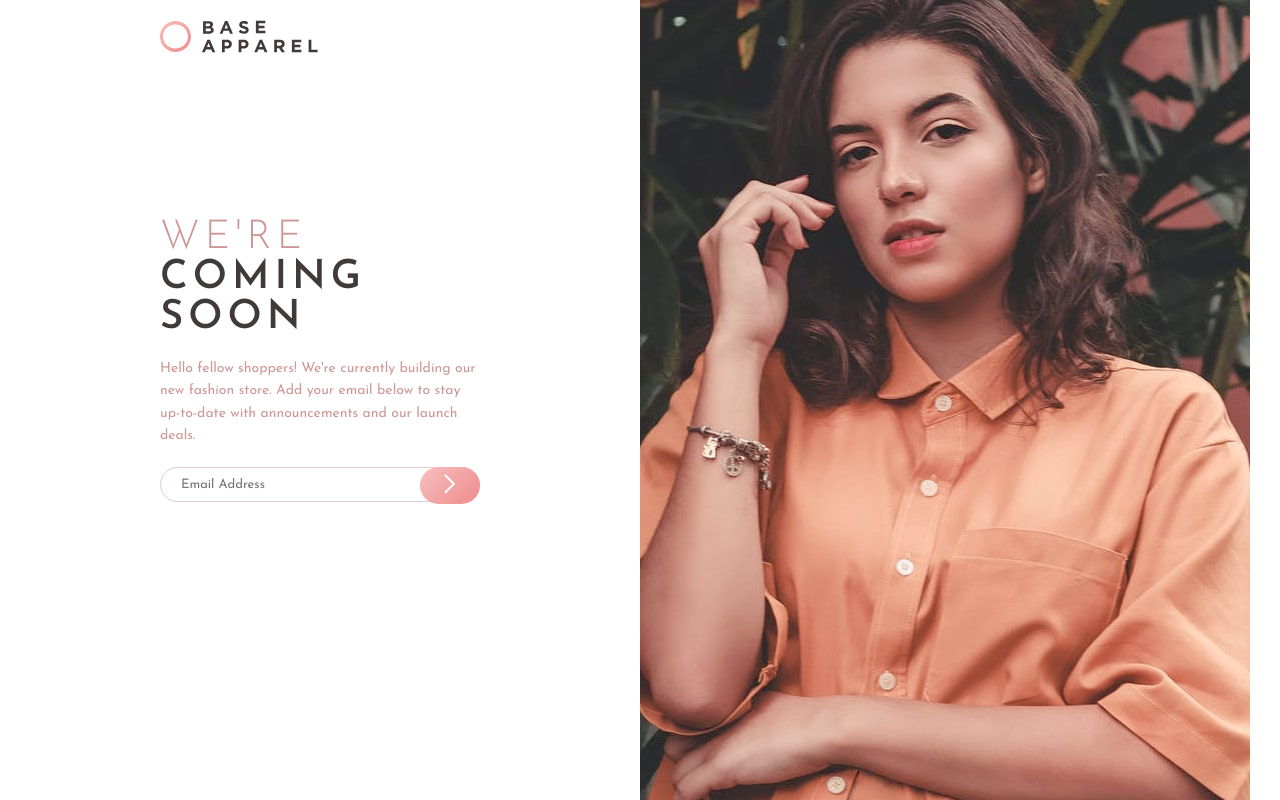
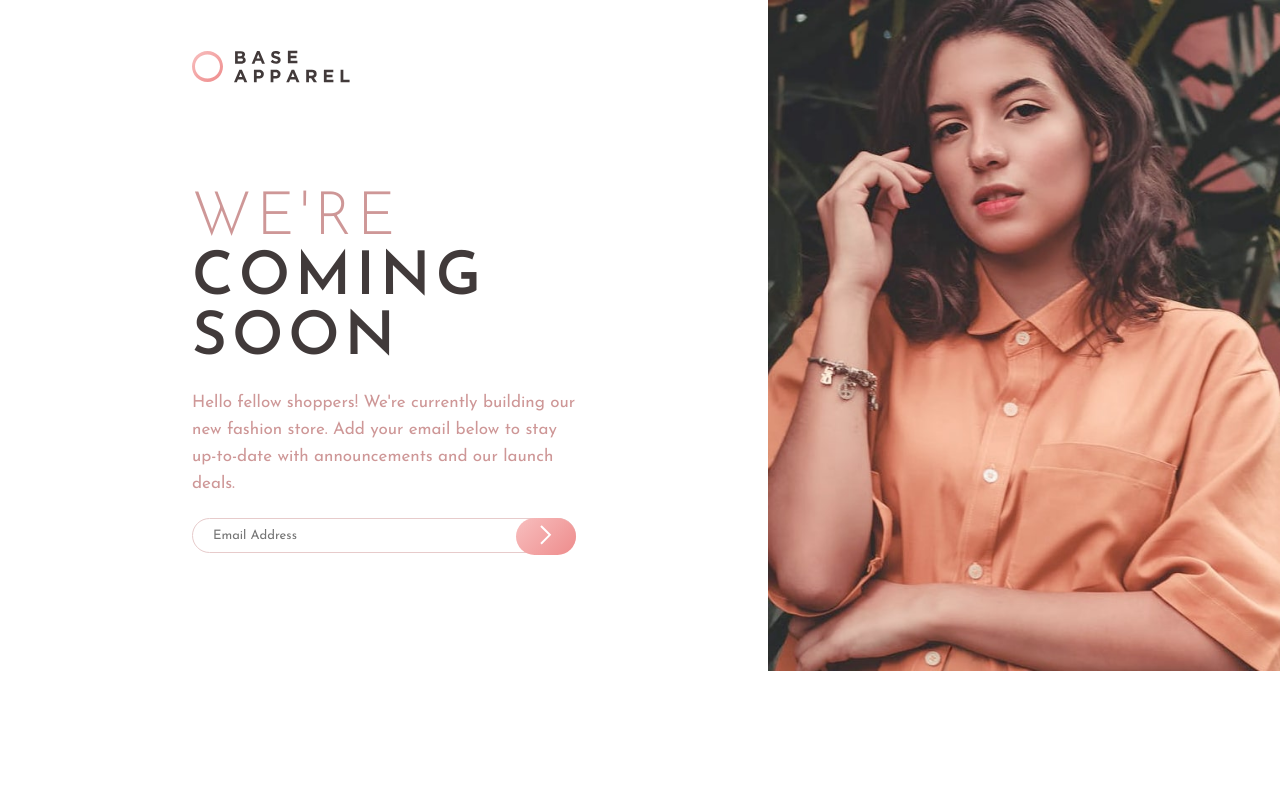
Before and after one commit to k1d12r04/base-apparel-coming-soon-master, a plain HTML site: page index.html in a window 1280 px wide. Drawn offline with Linux system fonts and the light colour scheme.

Commit message:
Adjust grid layout

```diff
--- a/style.css
+++ b/style.css
@@ -48,7 +48,7 @@ body{
 }
 
 .container{
-  width: min(80%, 80rem);
+  width: 80%;
   margin-inline: auto;
 }
 
@@ -143,10 +143,12 @@ body{
   }
 }
 
-@media (min-width: 62.5em){
+@media (min-width: 68.75em){
+
+
 
   .info{
-    grid-template-columns: 1fr 1fr;
+    grid-template-columns: 1.5fr 1fr;
   }
 
   .info__img--mobile{
@@ -163,10 +165,22 @@ body{
   .info__main{
     grid-row: 1 / 2;
     grid-column: 1 / 2;
+
   }
   .info__main{
     align-self: center;
     text-align: left;
   }
 
+  .info__main__title{
+    font-size: 6rem;
+    margin-top: 15rem;
+  }
+
+  .info__main__para{
+    font-size: 1.7rem;
+  }
+  .info__header__logo{
+    margin-top: 3rem;
+  }
 }
```
